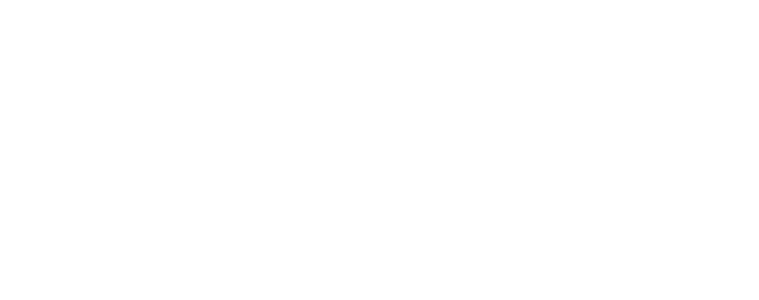
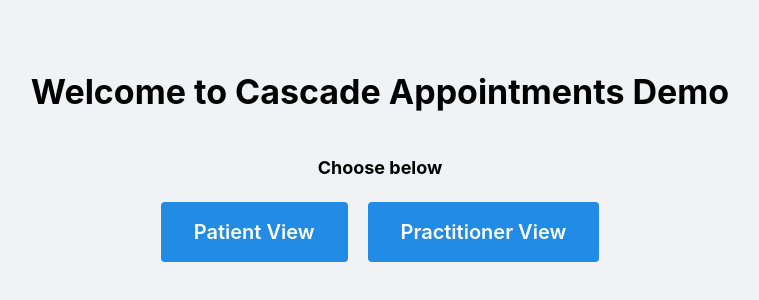
Before and after one commit to brijs/cascade-demo, a React (Vite) app in the folder client/: page / in a window 1280 px wide. Before the commit this address had no page. Shown: the part 234-534 px from the top of the page, without its empty margins (260-1019 px from the left). Built offline with nearby package versions, Linux system fonts and the light colour scheme.

Commit message:
Add client Home Page

```diff
--- /dev/null
+++ b/client/src/components/HomePage.tsx
@@ -0,0 +1,37 @@
+import React from 'react';
+import { Container, Box, Button, Title, Text, Space } from '@mantine/core';
+import { useNavigate } from 'react-router-dom';
+
+const HomePage: React.FC = () => {
+  const navigate = useNavigate();
+
+  const handlePatientView = () => {
+    navigate('/patient');
+  };
+
+  const handlePractitionerView = () => {
+    navigate('/practitioner/104');
+  };
+
+  return (
+    <Box style={{ backgroundColor: '#f0f2f5', minHeight: '100vh', display: 'flex', flexDirection: 'column', justifyContent: 'center', alignItems: 'center' }}>
+      <Container style={{ textAlign: 'center' }}>
+        <Title order={1}>Welcome to Cascade Appointments Demo</Title>
+        <Space h={20}></Space>
+        <Text size="lg" style={{ margin: '20px 0', fontWeight: 'bolder' }}>
+          Choose below
+        </Text>
+        <Box style={{ display: 'flex', justifyContent: 'center', gap: '20px' }}>
+          <Button size="xl" onClick={handlePatientView}>
+            Patient View
+          </Button>
+          <Button size="xl" onClick={handlePractitionerView}>
+            Practitioner View
+          </Button>
+        </Box>
+      </Container>
+    </Box>
+  );
+};
+
+export default HomePage;
--- a/client/src/routes.tsx
+++ b/client/src/routes.tsx
@@ -1,12 +1,16 @@
 import React from 'react';
 import { BrowserRouter as Router, Route, Routes } from 'react-router-dom';
 import PractitionerPage from './components/PractitionerPage';
+import HomePage from './components/HomePage';
 
 const AppRoutes: React.FC = () => {
   return (
     <Router>
       <Routes>
+        <Route path="/" element={<HomePage />} />
         <Route path="/practitioner/:id" element={<PractitionerPage />} />
+        <Route path="/patient" element={<div>Patient View (Placeholder)</div>} />
+        <Route path="/practitioner" element={<div>Practitioner View (Placeholder)</div>} />
       </Routes>
     </Router>
   );
```
